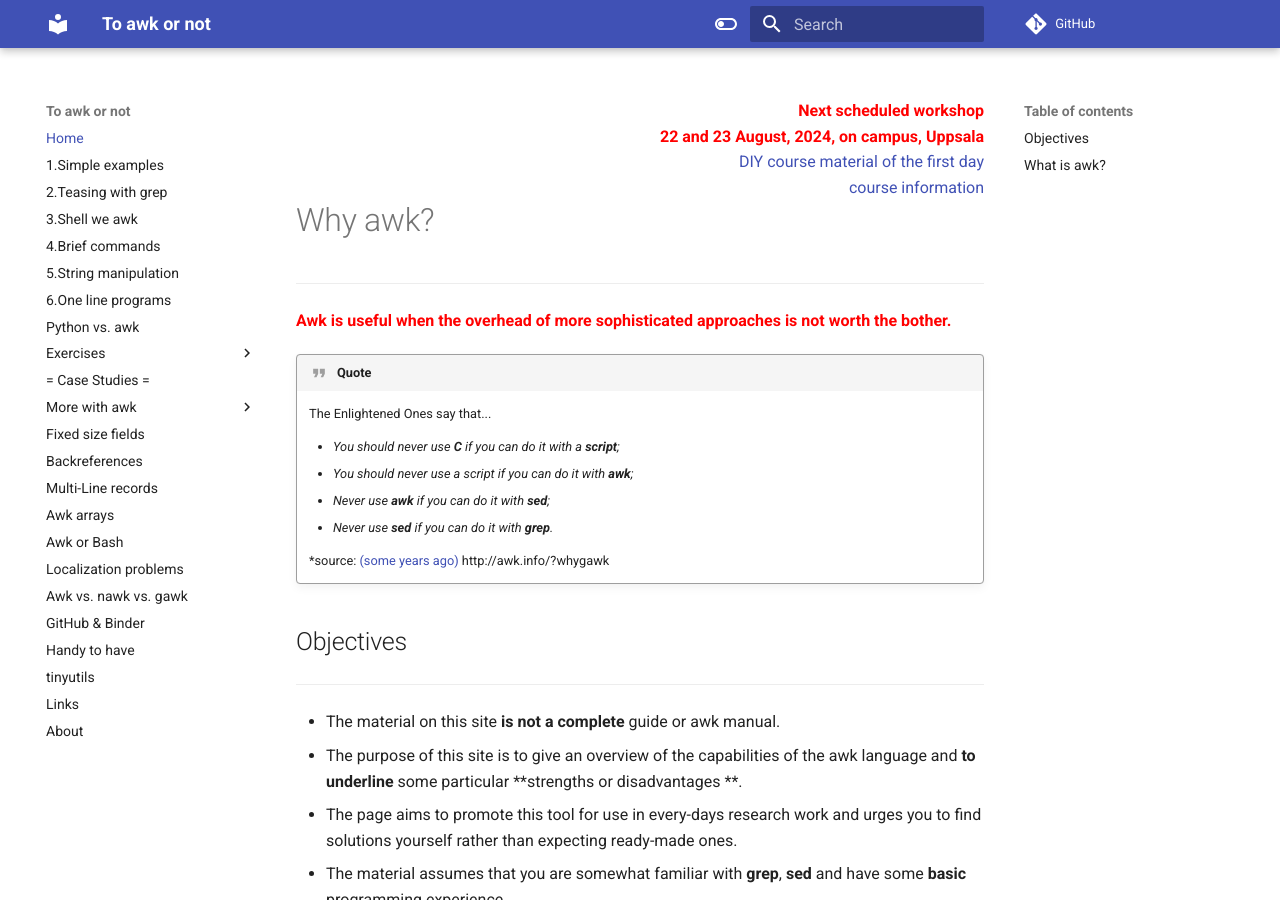
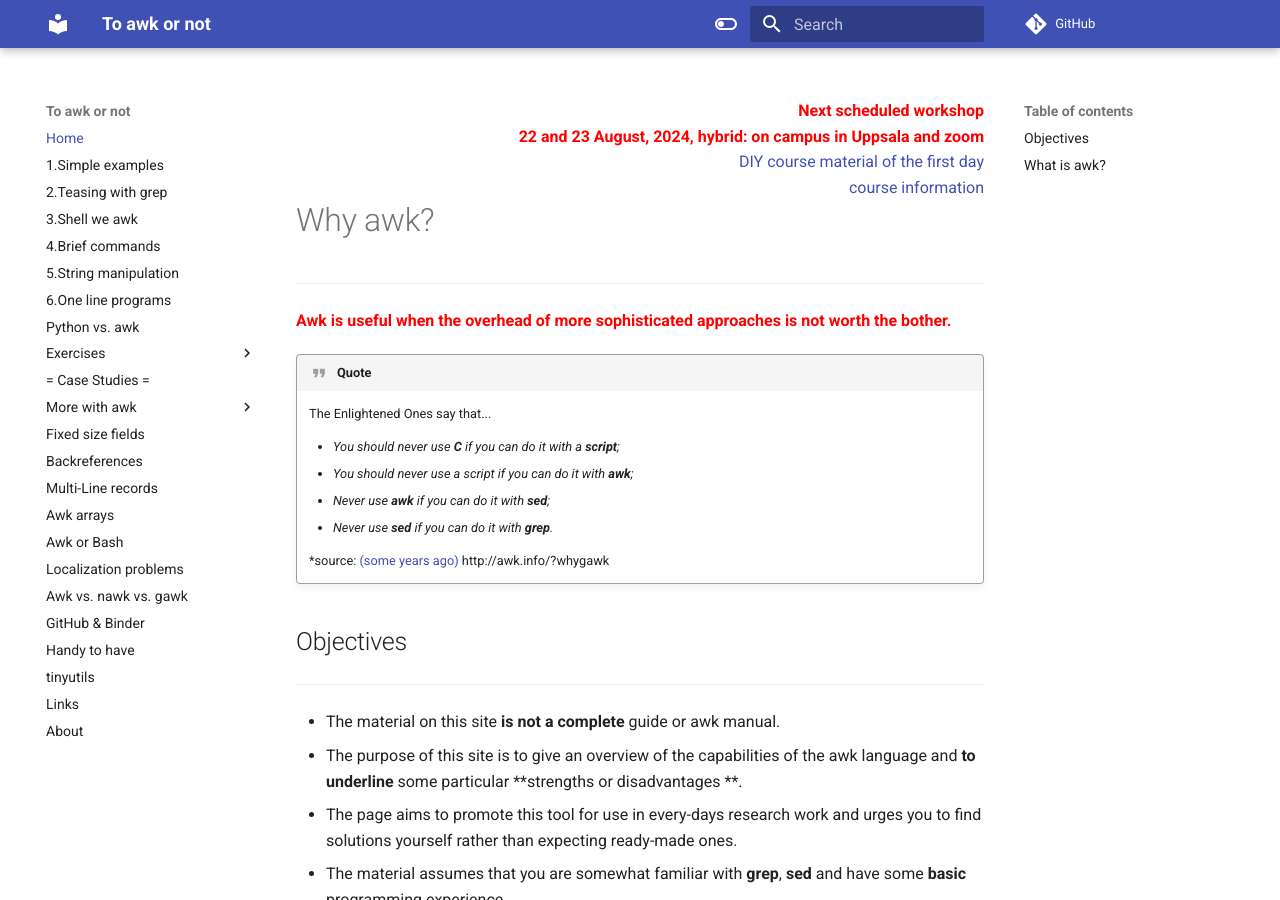
Before and after one commit to pmitev/to-awk-or-not, an MkDocs documentation site: the page built from docs/index.md, in a window 1280 px wide and 900 px high. Built offline with MkDocs 1.6.1 and Material for MkDocs 9.7.7, drawn with Linux system fonts in a browser that asks for light colours; comment, search, counter and statistics services are not loaded.

Commit message:
update - meeting info

```diff
--- a/docs/index.md
+++ b/docs/index.md
@@ -1,6 +1,6 @@
 <div style="text-align: right"> <font color="red"><strong>
 Next scheduled workshop</br>
-22 and 23 August, 2024, on campus, Uppsala</strong></font></br>
+22 and 23 August, 2024, hybrid: on campus in Uppsala and zoom</strong></font></br>
 <a href="https://richelbilderbeek.github.io/awk_course/" target="_blank" rel="nofollow">DIY course material of the first day</a></br>
 <a href="https://www.uu.se/en/centre/uppmax/study/courses-and-workshops/awk-workshop" target="_blank" rel="nofollow">course information</a>
 </div>
```
